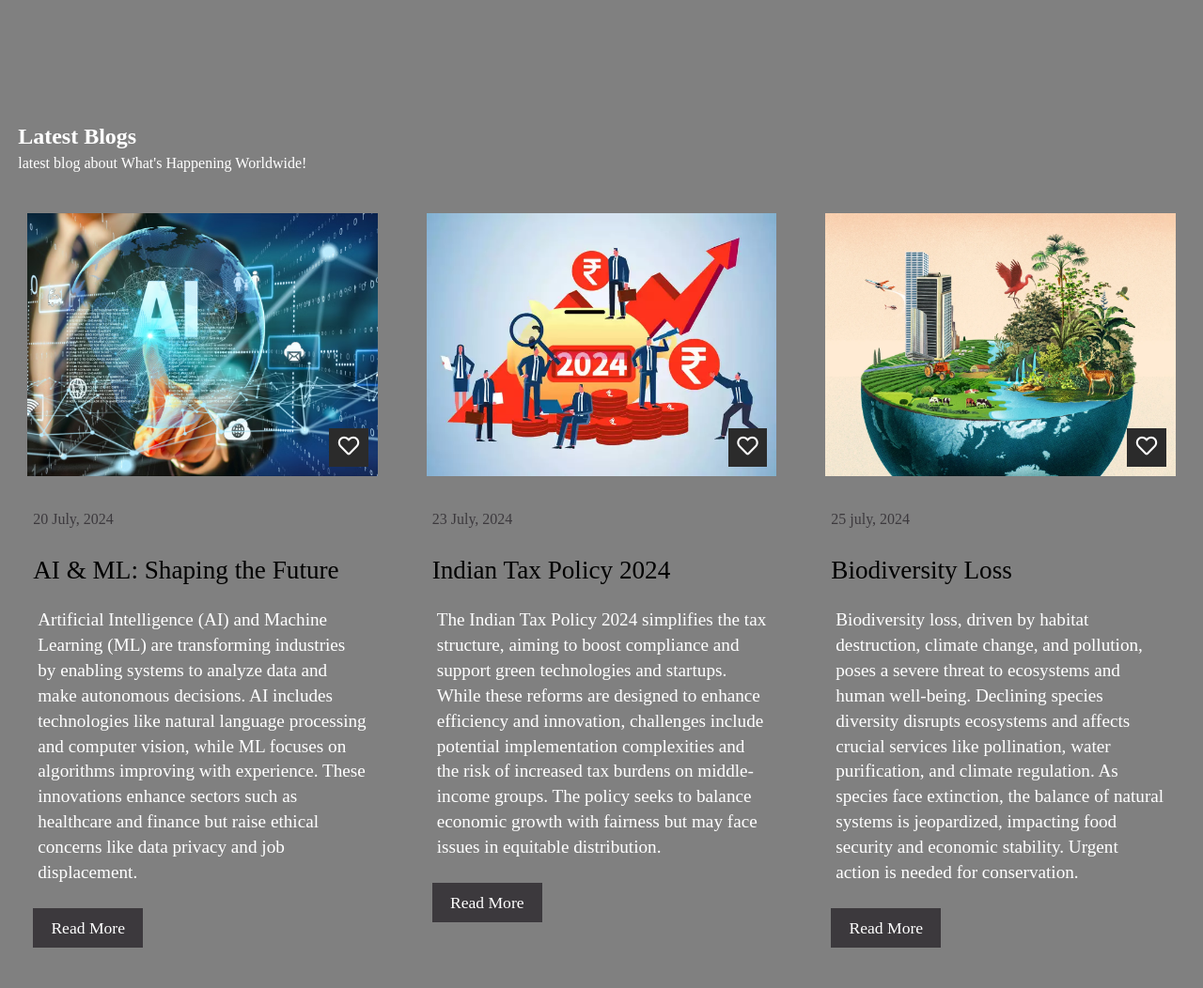
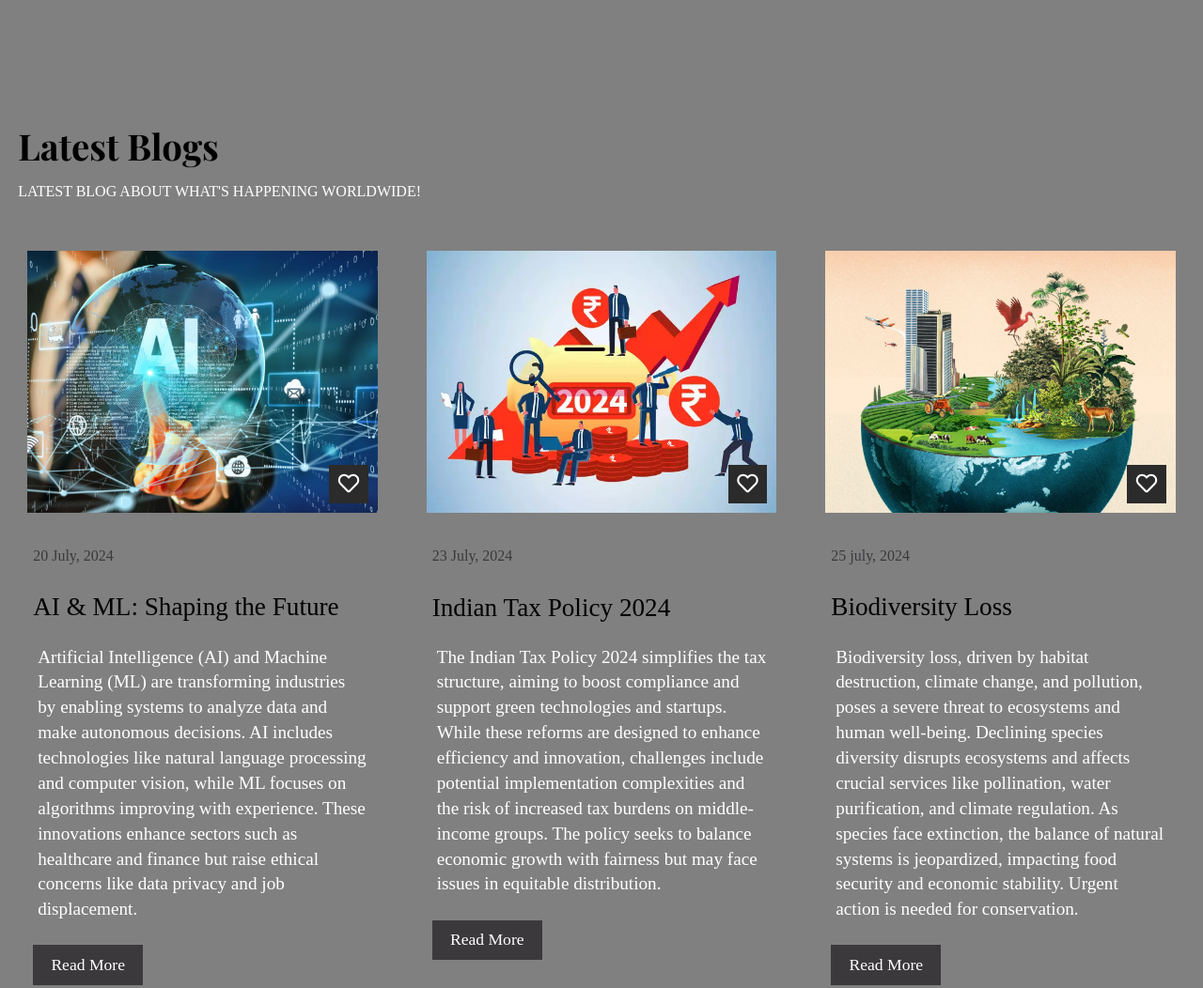
Before and after one commit to TIRTHMEVADA24/Global-beat-blogs, a plain HTML site: page index.html in a window 1280 px wide. Shown: the part 3220-4272 px from the top of the page at 94% size. Drawn offline with nearby package versions, Linux system fonts and the light colour scheme.

Commit message:
style.css

```diff
--- a/style.css
+++ b/style.css
@@ -126,10 +126,12 @@ header{
     padding: 1rem 0;
 }
 .recent h2{
+    color: black;
     font-family: var(--Playfair);
     font-size: 2.4rem;
 }
 .recent p{
+    color: white;
     text-transform: uppercase;
     padding: 0.6rem 0;
 }
@@ -290,10 +292,14 @@ header{
     color: white;
 }
 .title h2{
-    color:white;
+    color:black;
+    font-family: var(--Playfair);
+    font-size: 2.4rem;
 }
 .title p{
     color: white;
+    text-transform: uppercase;
+    padding: 0.6rem 0;
 }
 
 footer{
```
